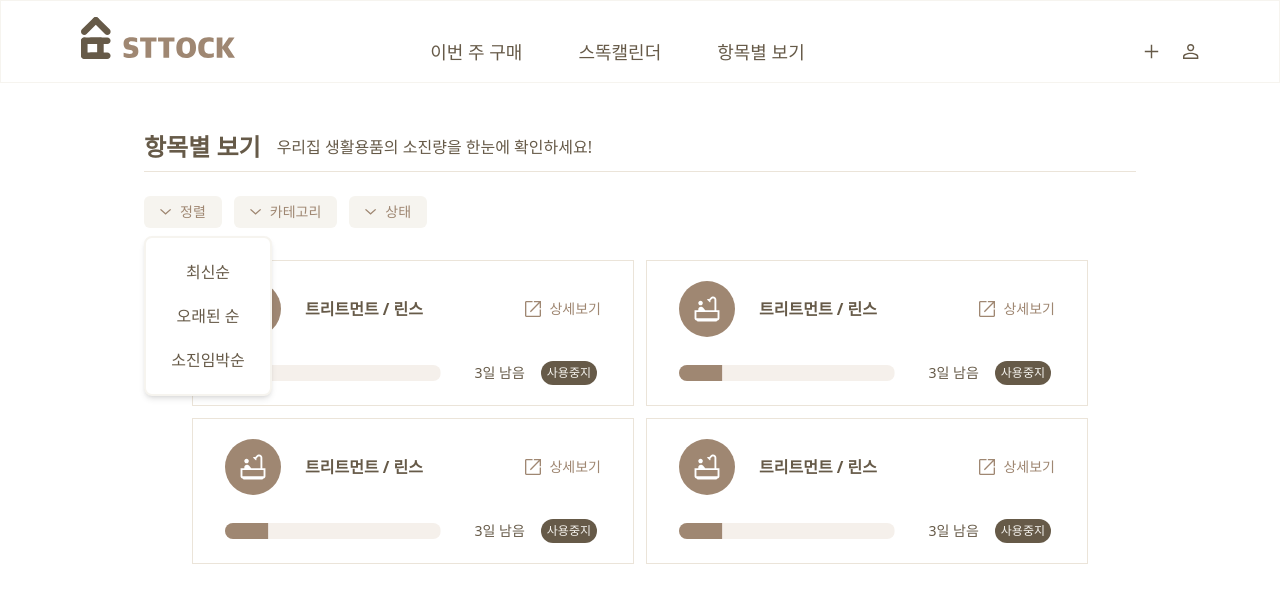
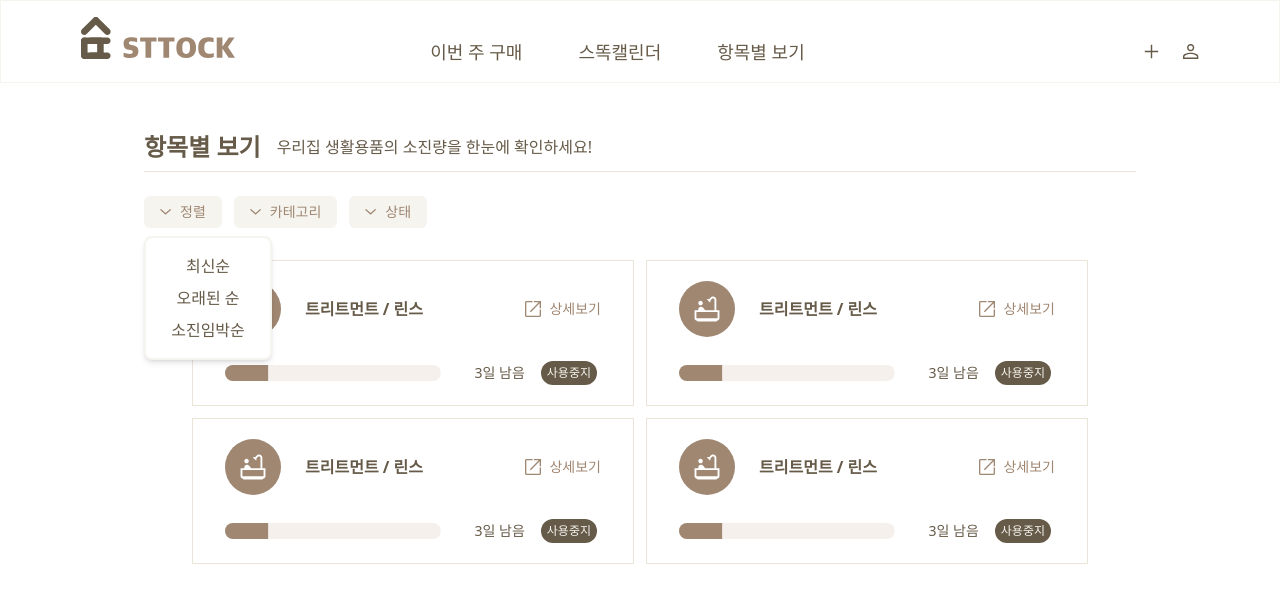
Before and after one commit to Team-Sttock/FE, a Next.js app: page /list in a window 1280 px wide. Both pictures are taken after a click on the button "정렬". Shown: the top 602 px of the page. Built offline with nearby package versions, Linux system fonts and the light colour scheme.

Commit message:
feat : 스타일링 수정
- filterTitle, menu.items 호버와 셀렉트 상태 스타일링,,, 뭐가 예쁜지 고민

```diff
--- a/features/common/components/FilteringField.tsx
+++ b/features/common/components/FilteringField.tsx
@@ -48,7 +48,7 @@ const Dropdown: React.FC<DropdownProps> = ({
 }) => {
   return (
     <>
-      <Menu as="div" className="relative inline-block text-left">
+      <Menu as="div" className="relative">
         <Menu.Button
           className={`flex items-center justify-center w-fit h-fit px-4 py-1.5 text-sm rounded-md hover:bg-beige ${
             selectedValue
@@ -76,14 +76,12 @@ const Dropdown: React.FC<DropdownProps> = ({
           <Menu.Items className="flex flex-col border-2 space-y-2 w-32 p-4 mt-2 bg-white border-ivory rounded-lg text-dark-brown shadow-md absolute">
             {items.map((item) => (
               <Menu.Item key={item.id}>
-                {({ active }) => (
+                {() => (
                   <button
                     className={`${
-                      selectedValue === item.value
-                        ? 'text-light-brown font-bold'
-                        : ''
-                    } ${active ? 'bg-beige' : ''}
-                    w-full hover:text-light-brown px-2 py-1.5 rounded-md`}
+                      selectedValue === item.value ? 'text-light-brown ' : ''
+                    }
+                    w-full hover:text-light-brown `}
                     onClick={() => {
                       onSelect(item.value)
                     }}
```
